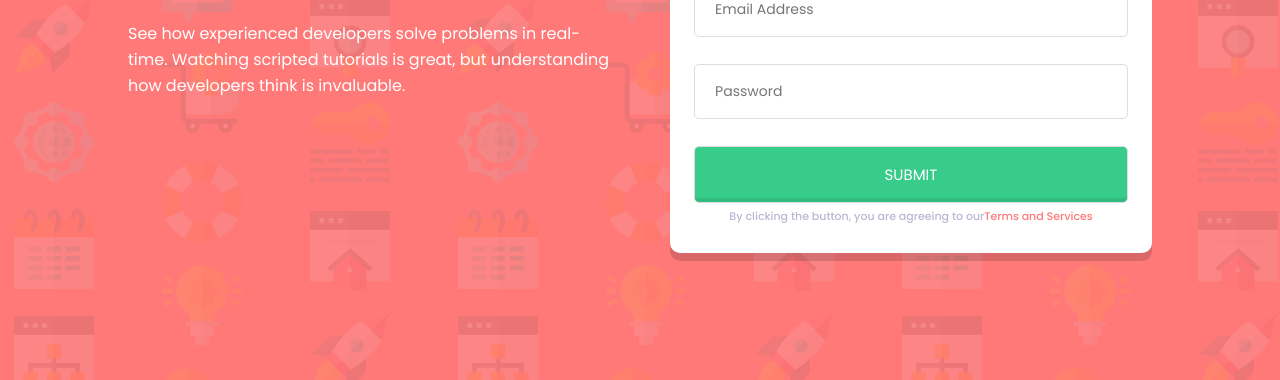
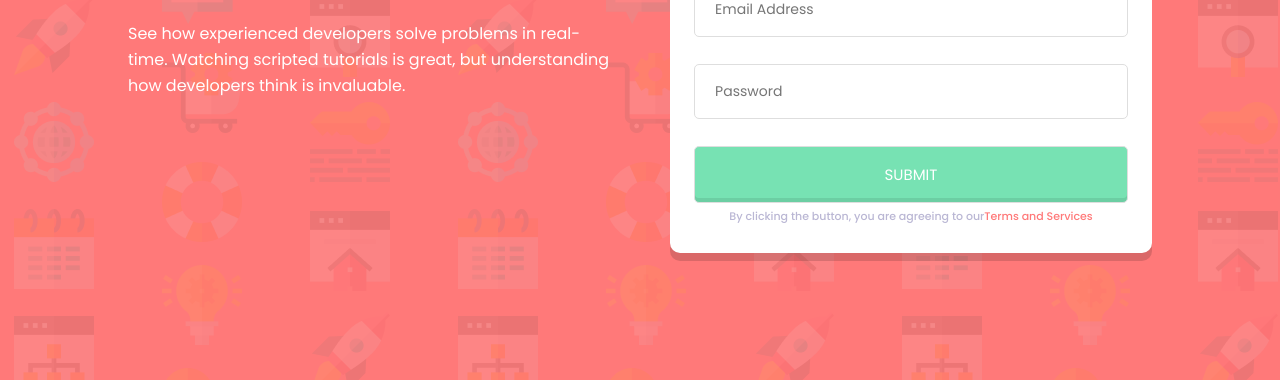
Before and after one commit to lukagugushvili/intro-component-with-sign-up-form, a plain HTML site: page index.html in a window 1280 px wide. In both pictures the pointer is over the input "CLAIM YOUR FREE TRIAL". Shown: the part 420-800 px from the top of the page. Drawn offline with Linux system fonts and the light colour scheme.

Commit message:
add hover

```diff
--- a/style.css
+++ b/style.css
@@ -118,6 +118,10 @@ form p {
   background-color: #38cc8b;
 }
 
+#submit:hover {
+  background-color: #77e2b3;
+}
+
 form h5 {
   font-size: 11px;
   font-weight: 500;
```
